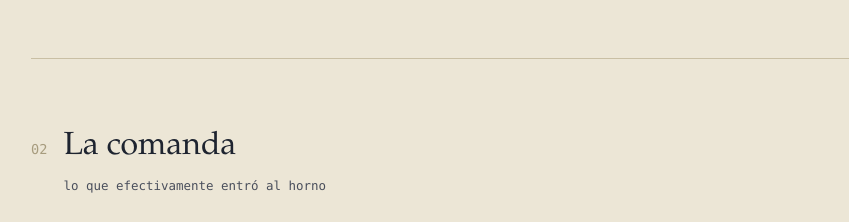
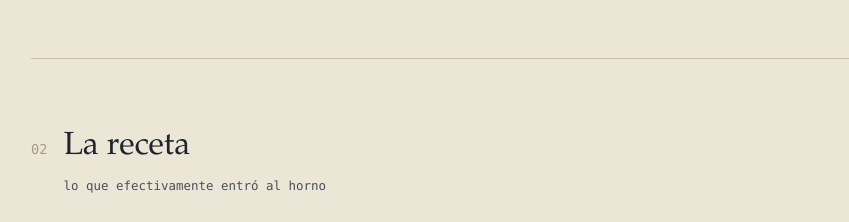
Before and after one commit to gastton/brot74-web, a Next.js app: page /como-se-hizo in a window 1280 px wide. Shown: the part 1740-1962 px from the top of the page, without its empty margins (143-992 px from the left). Built offline with nearby package versions, Linux system fonts and the light colour scheme.

Commit message:
fix: cambiar título "La comanda" por "La receta" en /como-se-hizo
Co-Authored-By: Claude Sonnet 5 <noreply@anthropic.com>

```diff
--- a/app/como-se-hizo/page.tsx
+++ b/app/como-se-hizo/page.tsx
@@ -651,7 +651,7 @@ const content = `
     <div class="section-head">
       <span class="section-num">02</span>
       <div>
-        <h2 data-es="La comanda" data-en="The order slip">La comanda</h2>
+        <h2 data-es="La receta" data-en="The recipe">La receta</h2>
         <div class="section-sub" data-es="lo que efectivamente entró al horno" data-en="what actually went into the oven">lo que efectivamente entró al horno</div>
       </div>
     </div>
```
